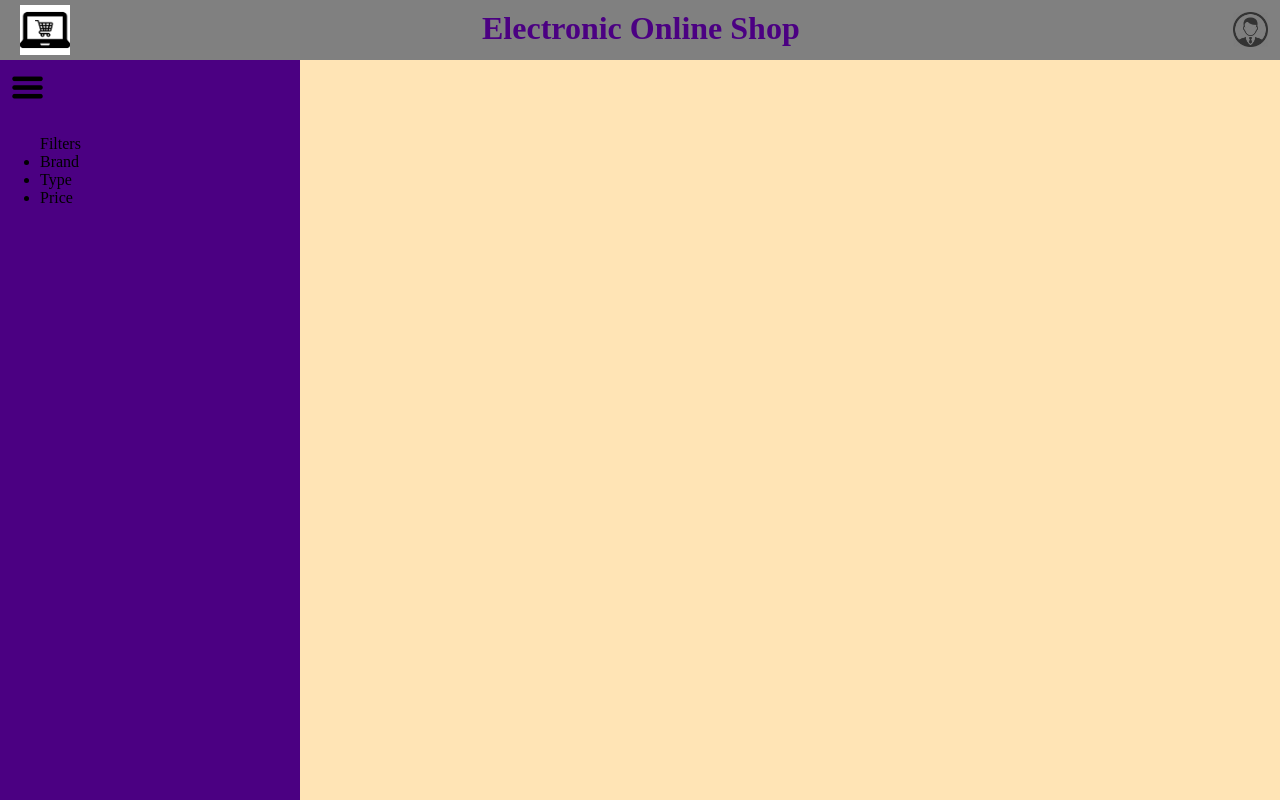
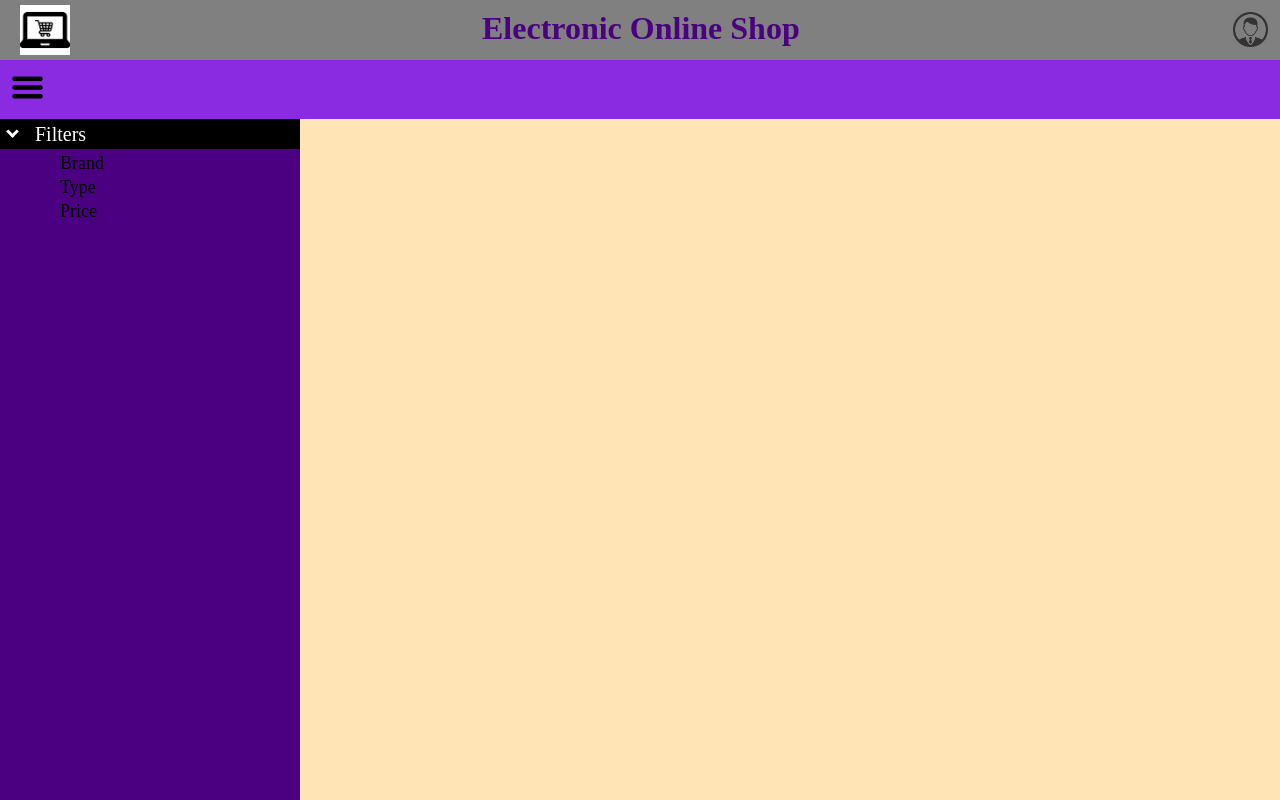
Before and after one commit to gauravJoshi1992/angular-app, an Angular app: page /home in a window 1280 px wide. Built offline with nearby package versions, Linux system fonts and the light colour scheme.

Commit message:
Homw page left pane code updated

```diff
--- a/src/app/home-page/home-page.component.html
+++ b/src/app/home-page/home-page.component.html
@@ -1,12 +1,20 @@
-<div class="left_pane">
-    <div>
-        <img class="hamburger_icon" src="../assets/hamburger_icon.png">
+<div class="left_pane_main">
+    <div class="action_bar">
+        <div class="hamburger_main" (click)="hamburgerClick()">
+            <img class="hamburger_icon" src="../assets/hamburger_icon.png">
+        </div>
     </div>
-    <div *ngFor="let data of leftPaneData">
-        <ul>{{data.display}}
-            <li *ngFor="let option of data.options">
-                <div>{{option.display}}</div>
-            </li>
-        </ul>
+    <div class="left_pane" *ngIf="showLeftPane">
+        <div class="left_pane_data" *ngFor="let data of leftPaneData">
+            <div (click)="arrowClick()">
+                <div class="arrow_icon" [ngClass]="arrowIconClass"></div>
+                <div class="options_heading">{{data.display}}</div>
+            </div>
+            <ul *ngIf="isArrowDown">
+                <li class="options_sub_heading" *ngFor="let option of data.options">
+                    <div>{{option.display}}</div>
+                </li>
+            </ul>
+        </div>
     </div>
 </div>
--- a/src/app/home-page/home-page.component.scss
+++ b/src/app/home-page/home-page.component.scss
@@ -1,5 +1,59 @@
-.left_pane {
-    width: 300px;
+.left_pane_main {
+    width: 100%;
     height: 100%;
-    background-color: #4b0082;
+
+    .action_bar {
+        height: 59px;
+        width: 100%;
+        background-color: #8A2BE2;
+    }
+
+    .left_pane {
+        width: 300px;
+        height: calc(100% - 59px);
+
+        margin-top: 0px;
+        background-color: #4b0082;
+
+        .left_pane_data {
+            cursor: pointer;
+
+            .arrow_icon {
+                float: left;
+                margin: 8px;
+                border: solid white;
+                border-width: 0 3px 3px 0;
+                display: inline-block;
+                padding: 3px;
+
+                &.right {
+                    transform: rotate(-45deg);
+                    -webkit-transform: rotate(-45deg);
+                }
+
+                &.down {
+                    transform: rotate(45deg);
+                    -webkit-transform: rotate(45deg);
+                }
+            }
+
+            .options_heading {
+                height: 30px;
+                line-height: 30px;
+
+                color: white;
+                font-size: 20px;
+                padding-left: 35px;
+                background-color: black;
+            }
+
+            .options_sub_heading {
+                color: black;
+                list-style: none;
+                margin: 4px 10px 0 20px;
+                height: 20px;
+                font-size: 18px;
+            }
+        }
+    }
 }
--- a/src/app/home-page/home-page.component.ts
+++ b/src/app/home-page/home-page.component.ts
@@ -8,6 +8,9 @@ import { LoginService } from '../login.service';
     styleUrls: ['./home-page.component.scss']
 })
 export class HomePageComponent implements OnInit {
+    showLeftPane = true;
+    isArrowDown = true;
+    arrowIconClass = 'down';
 
     constructor (private loginService: LoginService) { }
 
@@ -31,4 +34,19 @@ export class HomePageComponent implements OnInit {
             this.loginService.userAuthChanged(true);
         });
     }
+
+    public hamburgerClick = function (argument) {
+        this.showLeftPane = ! this.showLeftPane;
+    }
+
+    public arrowClick = function () {
+        console.log('hiiiiiiii')
+        if (this.arrowIconClass === 'down') {
+            this.arrowIconClass = 'right';
+            this.isArrowDown = false;
+        } else {
+            this.arrowIconClass = 'down';
+            this.isArrowDown = true;
+        }
+    }
 }
--- a/src/styles.scss
+++ b/src/styles.scss
@@ -4,6 +4,10 @@ body {
 }
 
 h1, h2, h3, h4, h5, h6 {
+    margin: 0px;
+}
+
+ul {
     margin: 0px;
 }
 
@@ -17,8 +21,10 @@ h1, h2, h3, h4, h5, h6 {
     cursor: default !important;
 }
 
-.hamburger_icon {
-	width: 35px;
-	margin: 10px;
-	cursor: pointer;
+.hamburger_main {
+    .hamburger_icon {
+        width: 35px;
+        margin: 10px;
+        cursor: pointer;
+    }
 }
```
